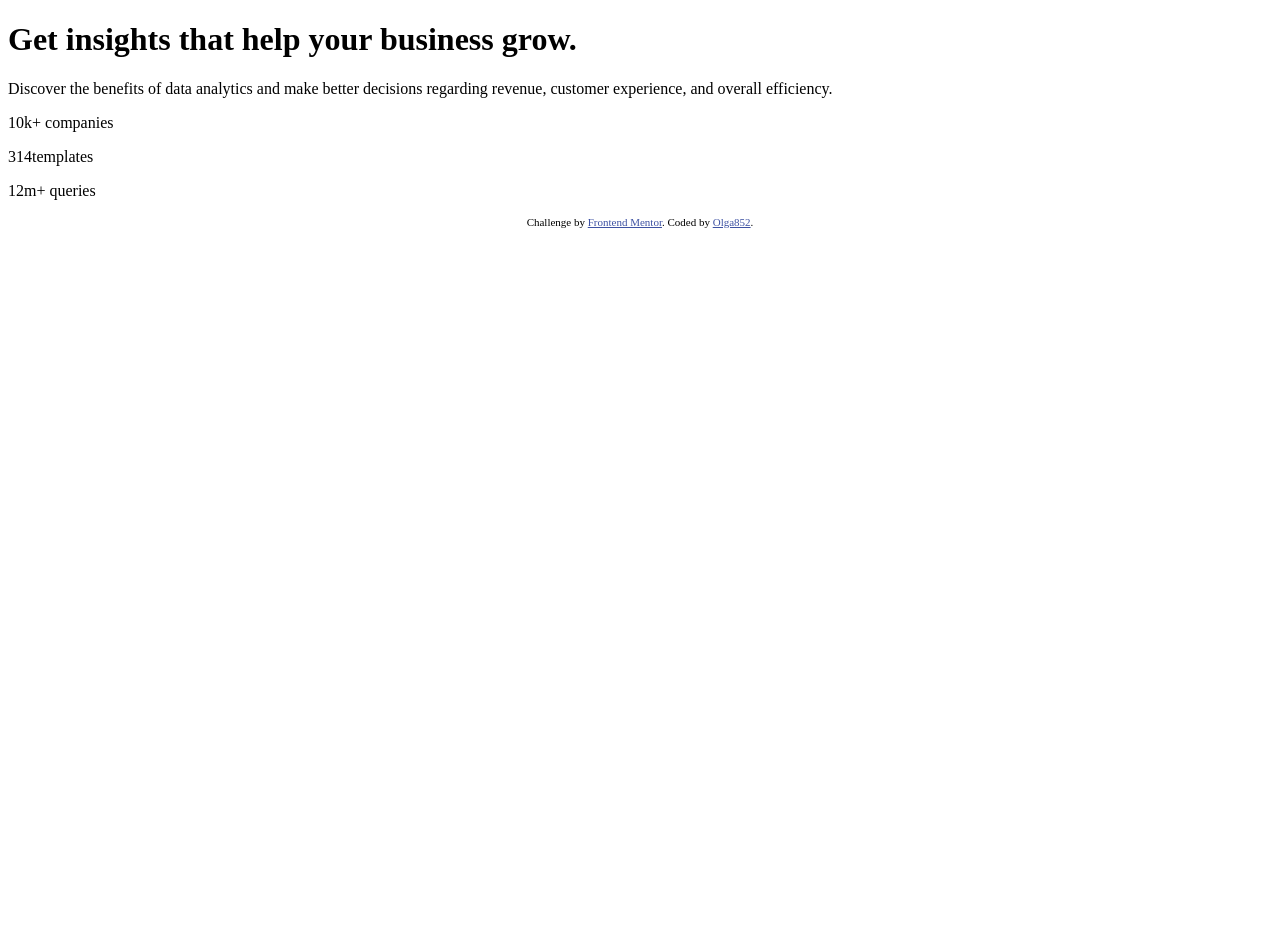
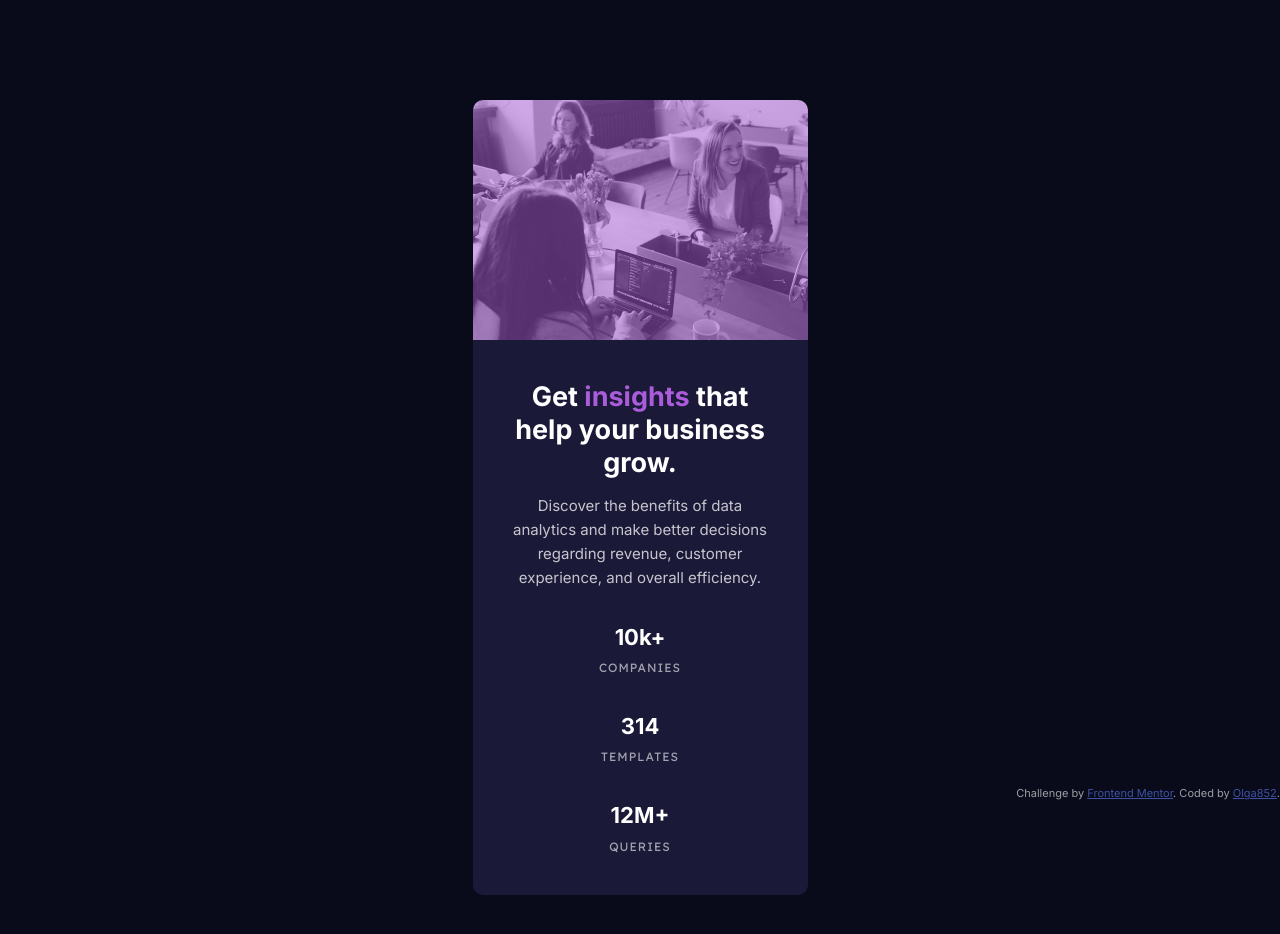
Before and after one commit to olga852/my_solution-challenge-2, a plain HTML site: page index.html in a window 1280 px wide. Before the commit the page ends 800 px from the top, so only its background shows below. Drawn offline with Linux system fonts and the light colour scheme.

Commit message:
Добавила стили для мобильной версии

```diff
--- a/index.html
+++ b/index.html
@@ -5,34 +5,34 @@
   <meta name="viewport" content="width=device-width, initial-scale=1.0"> <!-- displays site properly based on user's device -->
 
   <link rel="icon" type="image/png" sizes="32x32" href="./images/favicon-32x32.png">
-
+  <link rel="stylesheet" href="style.css">
   <title>Frontend Mentor | Stats preview card component</title>
 
   <!-- Feel free to remove these styles or customise in your own stylesheet 👍 -->
   <style>
-    .attribution { font-size: 11px; text-align: center; }
-    .attribution a { color: hsl(228, 45%, 44%); }
+
   </style>
 </head>
 <body>
-  <main>
+  <main class="card">
 
     <h1>Get <span class="violet-word">insights</span> that help your business grow.</h1>
 
     <p>Discover the benefits of data analytics and make better decisions regarding revenue, customer
     experience, and overall efficiency.</p>
 
-    <div class="how-many">
-      <p><span class="numbers">10k+</span> companies</p>
-      <p><span class="numbers">314</span>templates</p>
-      <p><span class="numbers">12m+</span> queries</p>
+    <div class="stats">
+      <p><span class="numbers">10k+</span> <span class="single-word">companies</span></p>
+      <p><span class="numbers">314</span> <span class="single-word">templates</span></p>
+      <p><span class="numbers">12M+</span> <span class="single-word">queries</span></p>
     </div>
 
   </main>
-
-  <div class="attribution">
-    Challenge by <a href="https://www.frontendmentor.io?ref=challenge" target="_blank">Frontend Mentor</a>.
-    Coded by <a href="#">Olga852</a>.
+  <footer>
+    <div class="attribution">
+      Challenge by <a href="https://www.frontendmentor.io?ref=challenge" target="_blank">Frontend Mentor</a>.
+      Coded by <a href="#">Olga852</a>.
+  </footer>
   </div>
 </body>
 </html>
--- a/style.css
+++ b/style.css
@@ -1 +1,109 @@
 @import url('https://fonts.googleapis.com/css2?family=Inter:wght@400;700&family=Lexend+Deca&display=swap');
+
+
+/* Colors */
+:root {
+    /* Primary */
+    --very-dark-blue: hsl(233, 47%, 7%);
+    --dark-desaturated-blue: hsl(244, 38%, 16%);
+    --soft-violet: hsl(277, 64%, 61%);
+
+    /* Neutral */
+    --white: hsl(0, 0%, 100%);
+    --slightly-transparent-white-main: hsla(0, 0%, 100%, 0.75);
+    --slightly-transparent-white-stat: hsla(0, 0%, 100%, 0.6);
+}
+* {
+    padding: 0;
+    margin: 0;
+    box-sizing: border-box;
+}
+
+/* Mobile */
+/* Global Styles */
+html {
+    background: var(--very-dark-blue);
+}
+body {
+    font-family: 'Inter', sans-serif;
+    font-size: 15px;
+    text-align: center;
+}
+main {
+    background: var(--dark-desaturated-blue);
+}
+
+h1 {
+    font-size: 27px;
+    margin: 40px 0 15px 0;
+}
+
+h1,
+.stats p {
+    color: var(--white);
+}
+p {
+    padding-bottom: 30px;
+    color: var(--slightly-transparent-white-main);
+    line-height: 1.6;
+}
+
+/* Card */
+    /* Image */
+ .card {
+     position: relative;
+     width: 335px;
+     height: 795px;
+     margin: 100px auto;
+     padding: 35px;
+     padding-top: 240px;
+     border-radius: 10px;
+ }
+ .card::before {
+     content: '';
+     position: absolute;
+     top: 0;
+     left: 0;
+     width: 335px;
+     height: 240px;
+     z-index: 1;
+     background-image: linear-gradient(hsla(277, 64%, 61%, 0.5), hsla(277, 64%, 61%, 0.5)), url('images/image-header-mobile.jpg');
+     background-repeat: no-repeat;
+     background-size: 335px;
+     border-top-left-radius: 10px;
+     border-top-right-radius: 10px;
+ }
+ /* Есть другое решение https://github.com/Alexandre-FB/FrontEnd-Mentor/blob/main/stats-preview-card-component-main/src/css/style.css */
+
+    /* Text Section */
+.violet-word {
+    color:  var(--soft-violet);
+}
+.single-word {
+    font-family: 'Lexend Deca', sans-serif;
+    font-size: 12px;
+    color: var(--slightly-transparent-white-stat);
+    text-transform: uppercase;
+    letter-spacing: 1px;
+}
+
+.numbers {
+    display: block;
+    font-size: 22px;
+    font-weight: 700;
+}
+/* Footer */
+footer {
+
+}
+
+.attribution {
+    position: fixed;
+    bottom: 0;
+    right: 0;
+    color: var(--slightly-transparent-white-stat);
+    font-size: 11px;
+}
+.attribution a {
+    color: hsl(228, 45%, 44%);
+}
```
